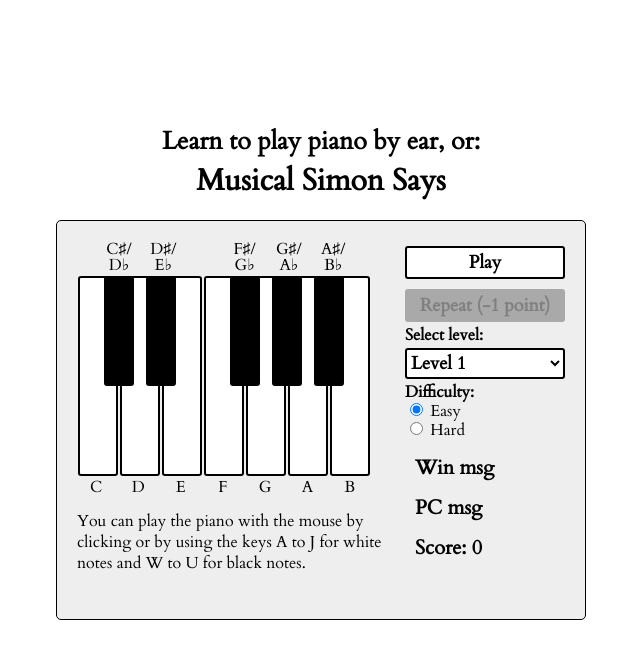
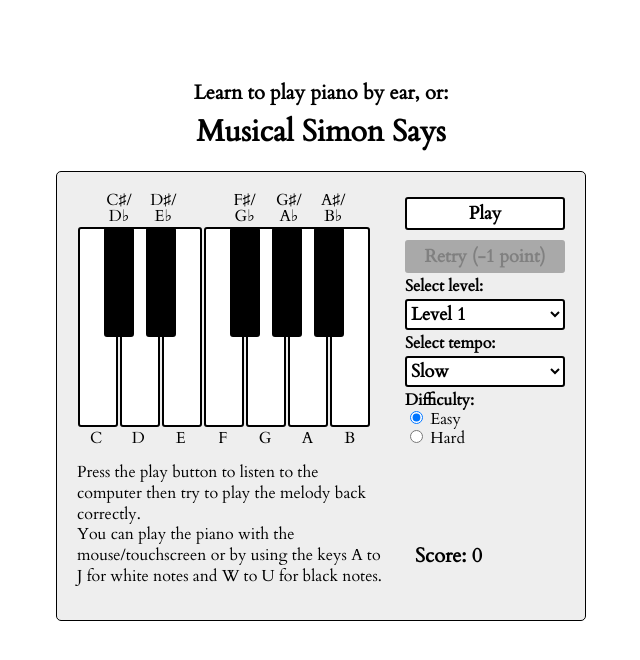
Before and after one commit to eadpearce/project-1-webmidi, a PHP site: page / in a window 1280 px wide. Shown: the top 660 px of the page, without its empty margins (319-959 px from the left). Run offline with PHP 8.4, Linux system fonts and the light colour scheme; some libraries are stand-ins or nearby versions.

Commit message:
Added tempo control.

```diff
--- a/css/style.css
+++ b/css/style.css
@@ -8,11 +8,11 @@ body {
 }
 main {
   width: 530px;
-  margin: 100px auto;
+  margin: 50px auto;
 }
 .container {
   background-color: #eee;
-  height: 400px;
+  height: 450px;
   padding: 20px;
   border-radius: 5px;
   border: 1px solid black;
@@ -48,9 +48,6 @@ main {
 label {
   font-weight: bold;
 }
-.pre {
-  font-size: 25px;
-}
 .notif {
   margin: 20px 0;
   padding: 0 10px;
@@ -59,6 +56,9 @@ label {
 }
 .notif:after {
   content: '\00a0';
+}
+.pre {
+  font-size: 20px;
 }
 h1 {
   text-align: center;
--- a/index.html
+++ b/index.html
@@ -52,16 +52,17 @@
           </ul>
         </div>
         <div class="instructions">
-          You can play the piano with the mouse by clicking or by using the keys A to J for white notes and W to U for black notes.
+          <p>Press the play button to listen to the computer then try to play the melody back correctly.</p>
+          <p>You can play the piano with the mouse/touchscreen or by using the keys A to J for white notes and W to U for black notes.</p>
         </div>
       </div>
       <div class="right-content">
         <div class="controls">
           <button class="options play">Play</button>
-          <button class="options repeat">Repeat (-1 point)</button>
+          <button class="options retry">Retry (-1 point)</button>
           <form>
             <label class="level">Select level:</label><br>
-            <select name="level" class="options">
+            <select name="level" class="options level-select">
               <option value="level1" selected>Level 1</option>
               <option value="level2">Level 2</option>
               <option value="level3">Level 3</option>
@@ -69,13 +70,20 @@
               <option value="level5">Level 5</option>
               <option value="level6">Level 6</option>
             </select>
+            <label class="tempo">Select tempo:</label><br>
+            <select name="level" class="options tempo-select">
+              <option value="slow" selected>Slow</option>
+              <option value="med">Medium</option>
+              <option value="fast">Fast</option>
+              <option value="vfast">Ridiculous</option>
+            </select>
             <label for="difficulty">Difficulty:</label><br>
             <input class="difficulty" type="radio" name="difficulty" value="easy" checked> Easy<br>
             <input class="difficulty" type="radio" name="difficulty" value="hard"> Hard<br>
           </form>
-          <p class="notif winmsg">Win msg</p>
-          <p class="notif pcmsg">PC msg</p>
-          <p class="notif score">Score</p>
+          <p class="notif winmsg"></p>
+          <p class="notif pcmsg"></p>
+          <p class="notif score"></p>
         </div>
       </div>
     </div>
--- a/js/app.js
+++ b/js/app.js
@@ -25,9 +25,15 @@ let pcNotes = [];
 // score weighting for difficulty - 1 is easy 2 is hard
 let currentDifficulty = 1;
 let canPlay = false;
-let canRepeat = false;
+let canRetry = false;
 let score = 0;
-let tempo = 1000;
+let currentTempo = 1000;
+const tempi = {
+  'slow': 1000,
+  'med': 500,
+  'fast': 250,
+  'vfast': 125
+};
 
 // generate a random phrase
 function genRand(length) {
@@ -55,12 +61,35 @@ $( () => {
 
   const $audio = $('audio');
   const $play = $('.play');
-  const $repeat = $('.repeat');
+  const $retry = $('.retry');
   const $keys = $('.keys');
   const $winmsg = $('.winmsg');
   const $score = $('.score');
   $score.html('Score: '+score);
-  $repeat.addClass('disabled');
+  $retry.addClass('disabled');
+
+
+  // level selector
+  $('.level-select').on('change', function() {
+    currentLevel = levels[parseInt(this.value.slice(5))];
+    console.log(this.value);
+  });
+
+  // tempo selector
+  $('.tempo-select').on('change', function() {
+    currentTempo = tempi[this.value];
+    console.log(tempi[this.value]);
+    console.log(this.value);
+  });
+
+  // difficulty selector
+  $('.difficulty').on('change', function(e) {
+    if (e.target.value === 'easy') {
+      currentDifficulty = 1;
+    } else if (e.target.value === 'hard') {
+      currentDifficulty = 2;
+    }
+  });
 
   // check if correct
   function checkMatch() {
@@ -69,7 +98,8 @@ $( () => {
     for (let i = 0; i < pcNotes.length; i++) {
       if (pcNotes[i] !== playerNotes[i]) {
         playerNotes = [];
-        canRepeat = true;
+        canRetry = true;
+        canPlay = false;
         $winmsg.html('Try again...');
         setTimeout( () => {
           $winmsg.html('');
@@ -79,9 +109,9 @@ $( () => {
     }
     // reset the array
     playerNotes = [];
-    canRepeat = false;
+    canRetry = false;
     score = score + (currentLevel.score * currentDifficulty);
-    $repeat.addClass('disabled');
+    $retry.addClass('disabled');
     $score.html('Score: '+score);
     $winmsg.html('Correct!');
     setTimeout( () => {
@@ -122,15 +152,14 @@ $( () => {
       $audio[thisNote].play();
       time++;
       if (time === pcNotes.length) {
-        // console.log('pcNotes: '+pcNotes);
         $('.pcmsg').html('Your turn.');
         clearInterval(timer);
         time = 0;
         canPlay = true;
-        canRepeat = true;
-        $repeat.removeClass('disabled');
+        canRetry = true;
+        $retry.removeClass('disabled');
       }
-    }, tempo);
+    }, currentTempo);
   }
 
   function playerPlayback(note) {
@@ -139,53 +168,31 @@ $( () => {
     $audio[note].play();
     // depress the key
     keyDepress(note);
-    // $('#key'+note).addClass('depress');
-    // setTimeout( () => {
-    //   $('#key'+note).removeClass('depress');
-    // }, 500);
     // push the notes to the playerNotes array if canPlay
     if (canPlay) {
       feedback(parseInt(note), time);
       playerNotes.push(parseInt(note));
       time++;
       if (time===pcNotes.length) {
-        // console.log(playerNotes);
-        // console.log('finish playing');
         time = 0;
         // check if match
         if (checkMatch()) {
           canPlay = false;
-          // console.log('correct');
         }
       }
     }
   }
 
-  // level selector
-  $('select').on('change', function() {
-    currentLevel = levels[parseInt(this.value.slice(5))];
-  });
-
-  // difficulty selector
-  $('.difficulty').on('change', function(e) {
-    if (e.target.value === 'easy') {
-      currentDifficulty = 1;
-    } else if (e.target.value === 'hard') {
-      currentDifficulty = 2;
-    }
-  });
-
-  // keyboard playback
+  // computer keyboard playback
   $(document).keydown( function(e) {
     if ($.inArray( e.keyCode, keyboardControl)===-1) {
       return;
     }
     const keyboardNote = keyboardControl.indexOf(e.keyCode);
     playerPlayback(keyboardNote);
-
   });
 
-  // piano mouse playback
+  // mouse playback
   $keys.on('mousedown', function(e) {
     const thisKey = e.target.id;
     const keyId = thisKey.slice(3);
@@ -201,15 +208,18 @@ $( () => {
     pcPlayback();
   });
 
-  // PC repeat button
-  $repeat.on('click', function(e) {
-    if (!canRepeat) {
+  // PC retry/repeat button
+  $retry.on('click', function(e) {
+    if (!canRetry) {
       e.preventDefault();
       return;
     }
-    score--;
+    if (score > 0) {
+      score--;
+    }
     $score.html('Score: '+score);
     $('.pcmsg').html('Playing...');
+
     const timer = setInterval( () => {
       const thisNote = pcNotes[time];
 
@@ -220,6 +230,7 @@ $( () => {
       $audio[thisNote].currentTime=0;
       $audio[thisNote].play();
       time++;
+
       if (time === pcNotes.length) {
         // console.log('pcNotes: '+pcNotes);
         $('.pcmsg').html('Your turn.');
@@ -227,7 +238,7 @@ $( () => {
         time = 0;
         canPlay = true;
       }
-    }, tempo);
+    }, currentTempo);
   });
 
 
```
